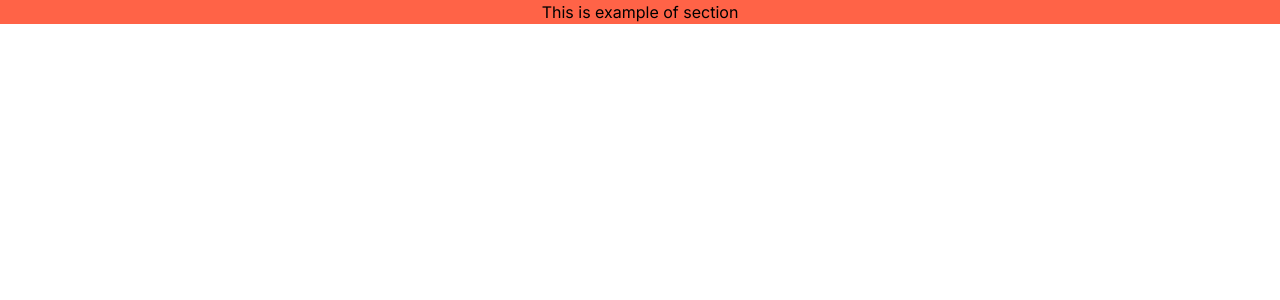
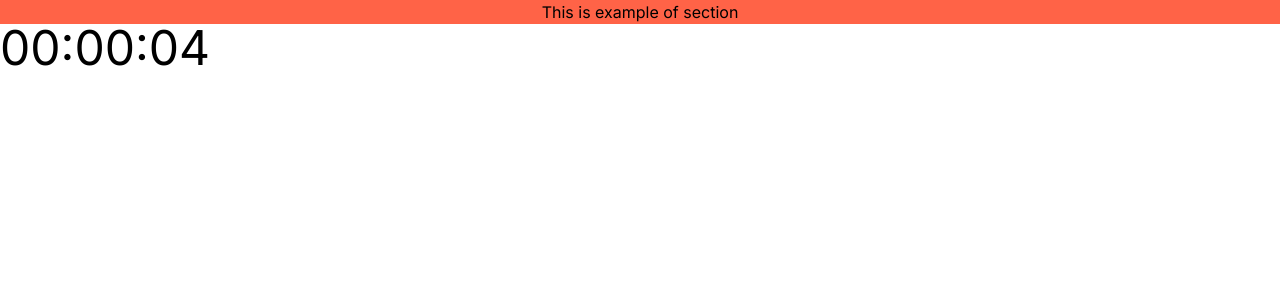
Before and after one commit to SoftRyzen-internship/pentilo-agency, a Next.js app: page / in a window 1280 px wide. Shown: the top 300 px of the page. Built offline with nearby package versions, Linux system fonts and the light colour scheme.

Commit message:
add countdown

```diff
--- a/src/app/page.tsx
+++ b/src/app/page.tsx
@@ -1,5 +1,11 @@
 import { ExampleSection } from '@/views/ExampleSection';
+import { Countdown } from '@/components/Countdown';
 
 export default function Home() {
-  return <ExampleSection />;
+  return (
+    <>
+      <ExampleSection />
+      <Countdown />
+    </>
+  );
 }
--- /dev/null
+++ b/src/components/Countdown/Countdown.tsx
@@ -0,0 +1,44 @@
+'use client';
+
+import React from 'react';
+import { useState, useEffect } from 'react';
+
+export const Countdown = () => {
+  const [time, setTime] = useState<number>(0);
+  const [finalDate, setFinalDate] = useState<number>(0);
+
+  useEffect(() => {
+    if (!localStorage.getItem('timer')) {
+      localStorage.setItem(
+        'timer',
+        // JSON.stringify(Date.now() + 24 * 60 * 60 * 1000 - 1),
+        JSON.stringify(Date.now() + 10000 - 1),
+      );
+    }
+
+    setFinalDate(Number(localStorage.getItem('timer')));
+
+    let interval: ReturnType<typeof setTimeout> = setInterval(() => {
+      setTime(finalDate - Date.now());
+      if (finalDate <= Date.now()) clearInterval(interval);
+    }, 1000);
+
+    return () => clearInterval(interval);
+  }, [finalDate]);
+
+  const calculateTime = (time: number) => {
+    if (time <= 0) return `00:00:00`;
+
+    const hours = Math.floor(time / (60 * 60 * 1000));
+    const mins = Math.floor((time % (60 * 60 * 1000)) / (60 * 1000));
+    const seconds = Math.floor(
+      ((time % (60 * 60 * 1000)) % (60 * 1000)) / 1000,
+    );
+
+    return `${hours.toString().padStart(2, '0')}:${mins
+      .toString()
+      .padStart(2, '0')}:${seconds.toString().padStart(2, '0')}`;
+  };
+
+  return <p className=" text-5xl">{calculateTime(time)}</p>;
+};
--- /dev/null
+++ b/src/components/Countdown/index.ts
@@ -0,0 +1 @@
+export * from './Countdown';
```
